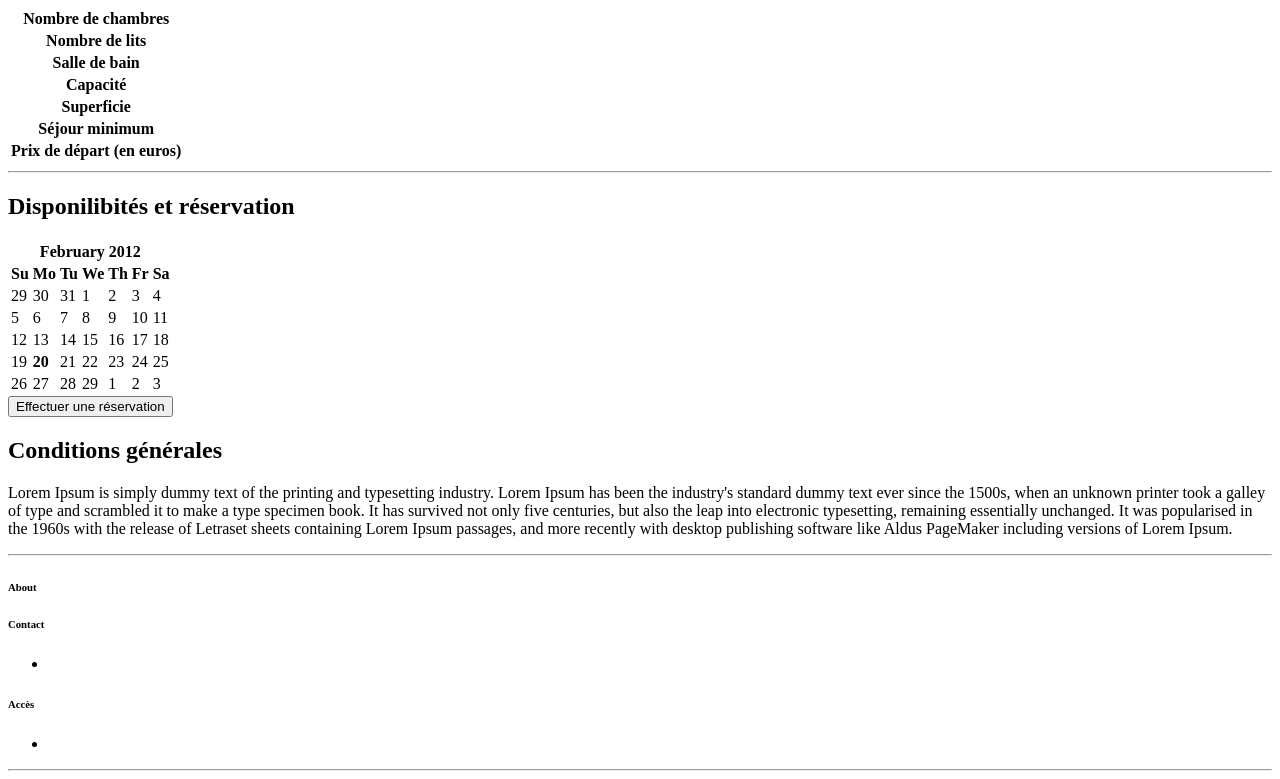
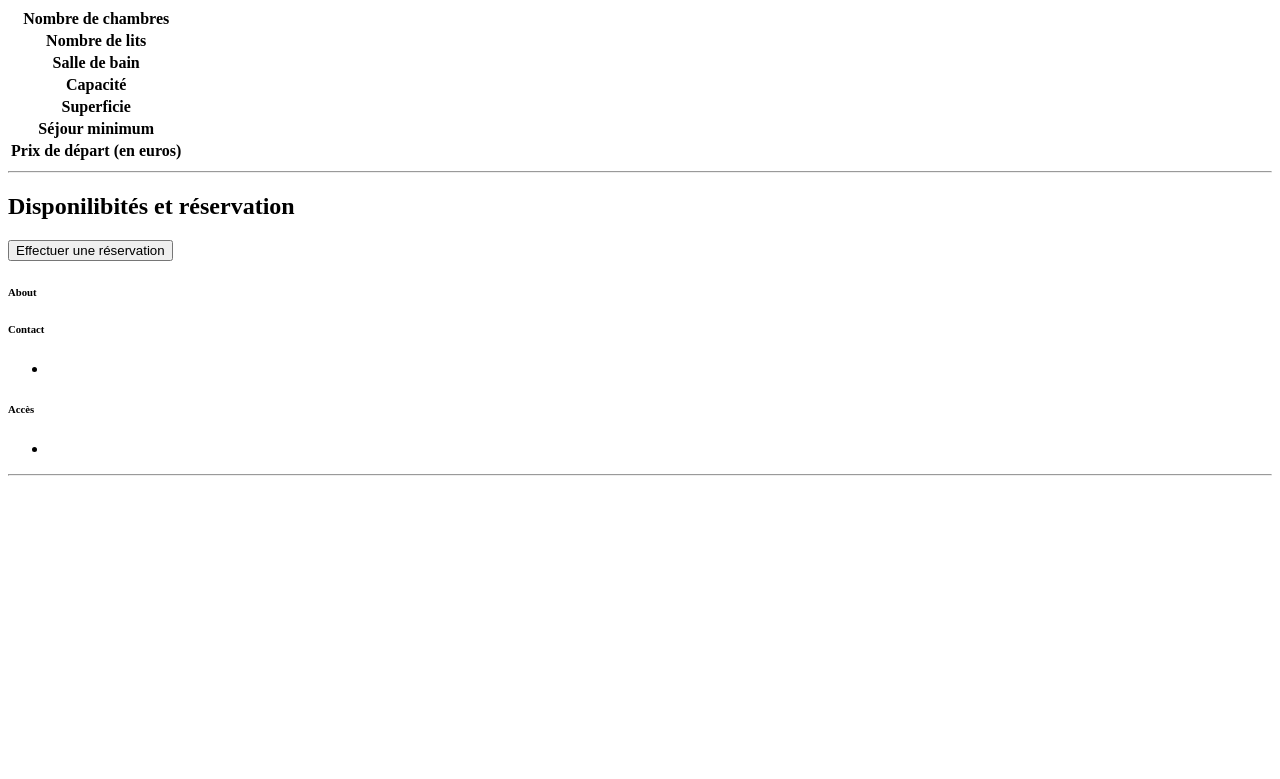
Before and after one commit to WildCodeSchool/tours-0320-php-villa-corsica, a Symfony app: template templates/villa/show.html.twig in a window 1280 px wide. Shown: the part 706-1485 px from the top of the page. After the commit the page ends 1182 px from the top, so only its background shows below. Run offline with Twig, Linux system fonts and the light colour scheme; the template is opened without the code that fills it, so the values that code supplies are empty; some libraries are stand-ins or nearby versions.

Commit message:
suppression fichiers inutiles

```diff
--- a/templates/villa/_delete_form.html.twig
+++ /dev/null
@@ -1,5 +0,0 @@
-<form method="post" action="{{ path('villa_delete', {'id': villa.id}) }}" onsubmit="return confirm('Are you sure you want to delete this item?');">
-    <input type="hidden" name="_method" value="DELETE">
-    <input type="hidden" name="_token" value="{{ csrf_token('delete' ~ villa.id) }}">
-    <button class="btn">Delete</button>
-</form>
--- a/templates/villa/_form.html.twig
+++ /dev/null
@@ -1,4 +0,0 @@
-{{ form_start(form) }}
-    {{ form_widget(form) }}
-    <button class="btn">{{ button_label|default('Save') }}</button>
-{{ form_end(form) }}
--- a/templates/villa/show.html.twig
+++ b/templates/villa/show.html.twig
@@ -16,10 +16,10 @@
       <img class="d-block w-100" src="{{ villa.poster }}" alt="First slide">
     </div>
     <div class="carousel-item">
-      <img class="d-block w-100" src="" alt="Second slide">
+      <img class="d-block w-100" src="{{ villa.poster }}" alt="Second slide">
     </div>
     <div class="carousel-item">
-      <img class="d-block w-100" src="" alt="Third slide">
+      <img class="d-block w-100" src="{{ villa.poster }}" alt="Third slide">
     </div>
   </div>
   <a class="carousel-control-prev" href="#carouselExampleIndicators" role="button" data-slide="prev">
@@ -41,8 +41,6 @@
     </div>
     <hr>
     <h2>Informations</h2>
-      <table>
-
         <table class="table">
     <thead>
     </thead>
@@ -82,79 +80,6 @@
     <div id="rightpart">
         <h2>Disponilibités et réservation</h2>
         <div class="container">
-	<div id="calendrier">
-        <div class="span12">
-    		<table class="table-condensed table-bordered table-striped">
-                <thead>
-                    <tr>
-                      <th colspan="7">
-                        <span class="btn-group">
-                            <a class="btn"><i class="icon-chevron-left"></i></a>
-                        	<a class="btn active">February 2012</a>
-                        	<a class="btn"><i class="icon-chevron-right"></i></a>
-                        </span>
-                      </th>
-                    </tr>
-                    <tr>
-                        <th>Su</th>
-                        <th>Mo</th>
-                        <th>Tu</th>
-                        <th>We</th>
-                        <th>Th</th>
-                        <th>Fr</th>
-                        <th>Sa</th>
-                    </tr>
-                </thead>
-                <tbody>
-                    <tr>
-                        <td class="muted">29</td>
-                        <td class="muted">30</td>
-                        <td class="muted">31</td>
-                        <td>1</td>
-                        <td>2</td>
-                        <td>3</td>
-                        <td>4</td>
-                    </tr>
-                    <tr>
-                        <td>5</td>
-                        <td>6</td>
-                        <td>7</td>
-                        <td>8</td>
-                        <td>9</td>
-                        <td>10</td>
-                        <td>11</td>
-                    </tr>
-                    <tr>
-                        <td>12</td>
-                        <td>13</td>
-                        <td>14</td>
-                        <td>15</td>
-                        <td>16</td>
-                        <td>17</td>
-                        <td>18</td>
-                    </tr>
-                    <tr>
-                        <td>19</td>
-                        <td class="btn-primary"><strong>20</strong></td>
-                        <td>21</td>
-                        <td>22</td>
-                        <td>23</td>
-                        <td>24</td>
-                        <td>25</td>
-                    </tr>
-                    <tr>
-                        <td>26</td>
-                        <td>27</td>
-                        <td>28</td>
-                        <td>29</td>
-                        <td class="muted">1</td>
-                        <td class="muted">2</td>
-                        <td class="muted">3</td>
-                    </tr>
-                </tbody>
-            </table>
-        </div>
-	</div>
     </div>
     <div id="boutonbooking">
     <input class="favoritestyled text-right"
@@ -163,9 +88,4 @@
     </div>
 </div>
     </div>
-<div class="basdepage">
-    <h2>Conditions générales</h2>
-        <p>Lorem Ipsum is simply dummy text of the printing and typesetting industry. Lorem Ipsum has been the industry's standard dummy text ever since the 1500s, when an unknown printer took a galley of type and scrambled it to make a type specimen book. It has survived not only five centuries, but also the leap into electronic typesetting, remaining essentially unchanged. It was popularised in the 1960s with the release of Letraset sheets containing Lorem Ipsum passages, and more recently with desktop publishing software like Aldus PageMaker including versions of Lorem Ipsum.</p>
-    <hr>
-</div>
 {% endblock %}
```
Also changed, not shown: src/Controller/VillaController.php (+1 -68 lines), src/Form/VillaType.php (deleted, +0 -35 lines), templates/villa/edit.html.twig (deleted, +0 -13 lines), templates/villa/index.html.twig (deleted, +0 -54 lines), templates/villa/new.html.twig (deleted, +0 -11 lines), templates/villa/reservation.html.twig (deleted, +0 -22 lines).
